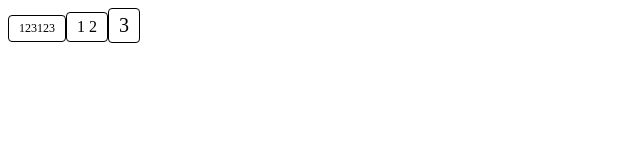
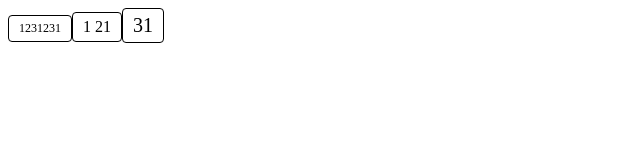
Before and after one commit to quietdw/react-ts, a React (Create React App) app: page / in a window 1280 px wide. Shown: the top 160 px of the page, without its empty margins (0-640 px from the left). Built offline with nearby package versions, Linux system fonts and the light colour scheme.

Commit message:
react class components

```diff
--- a/src/Button.tsx
+++ b/src/Button.tsx
@@ -1,17 +1,64 @@
-import React, { Children } from "react" // 不加会报错
+import React from "react" // 不加会报错
 import "./Button.css"
+
+// 优先使用接口
 
 interface IProps {
   size?: string
   onClick?: React.MouseEventHandler
 }
 
-const Button: React.FunctionComponent<IProps> = function(props) {
-  return (
-    <div onClick={props.onClick} className={`button button-${props.size}`}>
-      {props.children}
-    </div>
-  )
+interface Istate {
+  n: number
+}
+
+// type IProps = {
+//   size?: string
+//   onClick?: React.MouseEventHandler
+// }
+
+// const Button: React.FunctionComponent<IProps> = function(props) {
+//   return (
+//     <div onClick={props.onClick} className={`button button-${props.size}`}>
+//       {props.children}
+//     </div>
+//   )
+// }
+
+class Button extends React.Component<IProps, Istate> {
+  // 默认带有 children prop
+  static displayName = "JiangButton" // 组件展示的名称，用于调试
+  static defaultProps = {
+    // 属性的默认值，ts不能检测默认值存在，当属性值是可选的时候，对属性进行操作，会提示该属性值是undefined，而不是默认值。
+    size: "normal"
+  }
+
+  constructor(props: IProps) {
+    // 不指定IProps会报错
+    super(props)
+    // console.log(this.props.size! + 1) // 加感叹号 我保证 size 的值是正确类型的，断言的简写 this.props.size as string
+    this.state = {
+      n: 1
+    }
+  }
+
+  onClick = () => {
+    this.setState({
+      n: this.state.n + 1
+    })
+  }
+
+  render() {
+    return (
+      <div
+        onClick={this.onClick}
+        className={`button button-${this.props.size}`}
+      >
+        {this.props.children}
+        {this.state.n}
+      </div>
+    )
+  }
 }
 
 export default Button
--- a/src/index.tsx
+++ b/src/index.tsx
@@ -7,7 +7,7 @@ import Button from "./Button"
 
 const fn: React.MouseEventHandler = function(e) {
   console.log(1111)
-  console.log(e)
+  // console.log(e)
 }
 
 ReactDOM.render(
```
